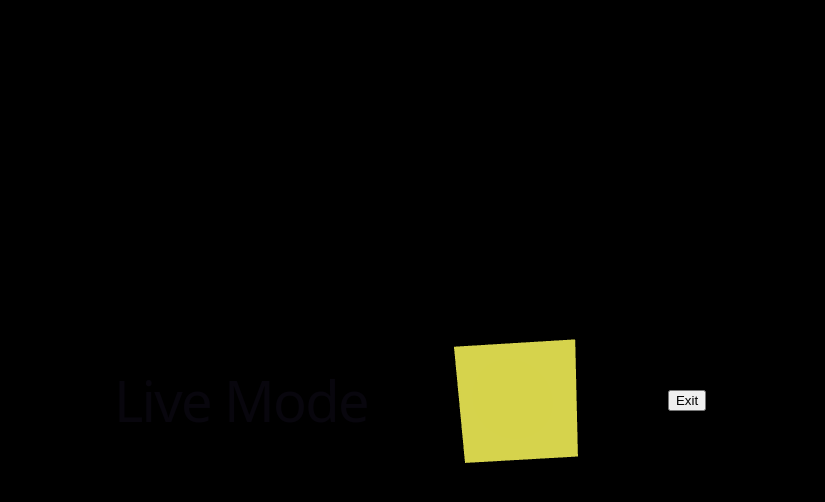
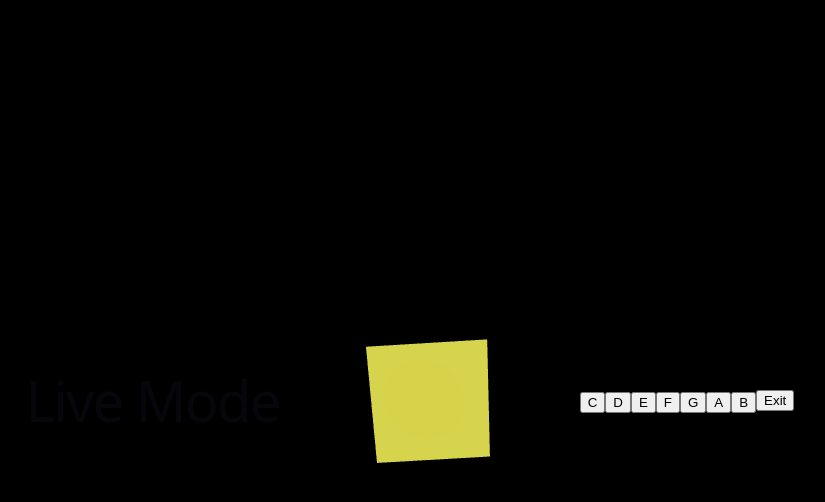
Before and after one commit to tacgia2711/HAcK_Project, a React (Vite) app in the folder HAcK_Website/: page / in a window 1280 px wide. Both pictures are taken after a click on the button "Enter Live Mode". Shown: the part 730-1232 px from the top of the page, without its empty margins (230-1055 px from the left). Built offline with nearby package versions, Linux system fonts and the light colour scheme.

Commit message:
Made functionable buttons that's a tester for the interactable buttons for live function

```diff
--- a/HAcK_Website/src/Live.jsx
+++ b/HAcK_Website/src/Live.jsx
@@ -3,6 +3,7 @@ import { Canvas,useFrame } from '@react-three/fiber'
 import { useRef,useState } from 'react'
 
 function Live({onExit}) {
+    const[currentNote, setNote] = useState('C')
     return(
         <div className="LiveMode">
 
@@ -14,16 +15,27 @@ function Live({onExit}) {
                     <directionalLight
                         position = {[2,2,2]} intensity = {2}
                     />
-                    <Cube />
+                    <Cube Note={currentNote}/>
                 </Canvas>
+            </div>
+
+            <div>
+                <button onClick={() => setNote('C')}>C</button>
+                <button onClick={() => setNote('D')}>D</button>
+                <button onClick={() => setNote('E')}>E</button>
+                <button onClick={() => setNote('F')}>F</button>
+                <button onClick={() => setNote('G')}>G</button>
+                <button onClick={() => setNote('A')}>A</button>
+                <button onClick={() => setNote('B')}>B</button>
             </div>
 
             <button onClick={onExit}>Exit</button>
         </div>
+
     )
 }
 
-function Cube() {
+function Cube({Note}) {
     const cubeRef = useRef()
 
     useFrame(() => {
@@ -34,7 +46,15 @@ function Cube() {
     return (
         <mesh ref={cubeRef}>
             <boxGeometry args={[1.5,1.5,1.5]}/>
-            <meshStandardMaterial color="yellow" />
+            <meshStandardMaterial color={Note === 'C' ? 'yellow':
+                                         Note === 'D' ? 'orange':
+                                         Note === 'E' ? 'red':
+                                         Note === 'F' ? 'green':
+                                         Note === 'G' ? 'blue':
+                                         Note === 'A' ? 'purple':
+                                         Note === 'B' ? 'pink':
+                                         'white'
+            } />
         </mesh>
     )
 }
```
